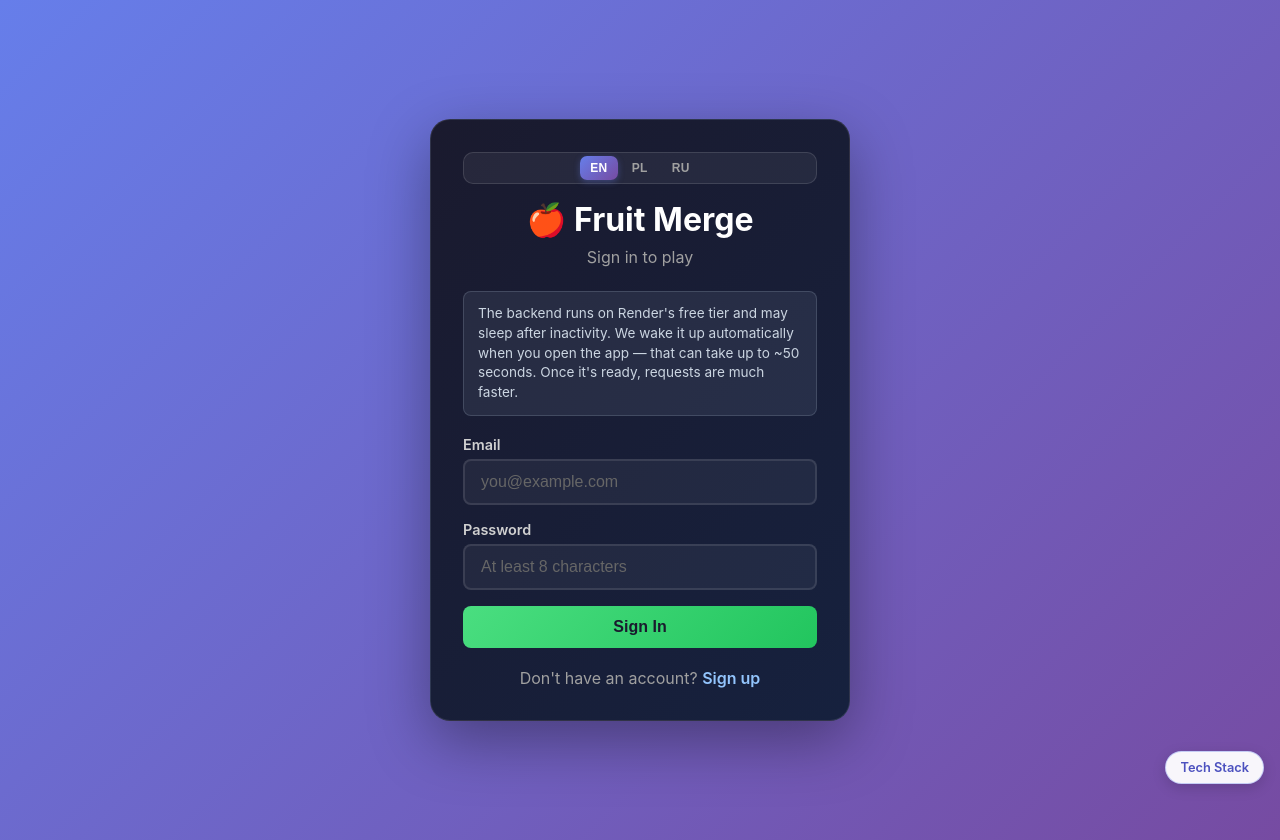
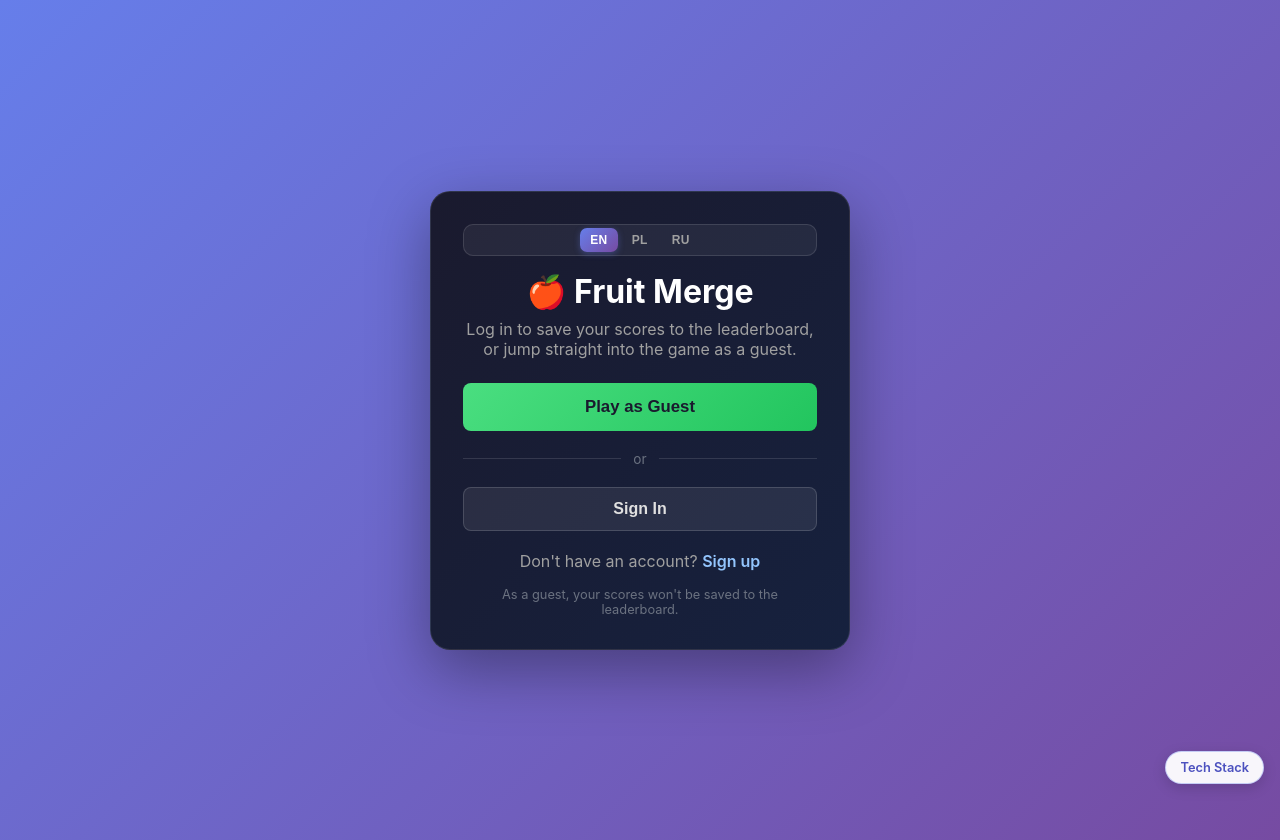
Before and after one commit to a1exymoroz/merge-fruit, a React (Vite) app: page / in a window 1280 px wide. Before the commit this address led to /login. Built offline with nearby package versions, Linux system fonts and the light colour scheme; no server answers.

Commit message:
Implement GuestGateModal for guest user experience: Add GuestGateModal component for guest login, update ProtectedRoute to conditionally render it, and enhance user feedback with localization updates for guest-related messages.

```diff
--- /dev/null
+++ b/src/components/auth/GuestGateModal.css
@@ -0,0 +1,57 @@
+.guest-gate-guest-btn {
+  width: 100%;
+  background: linear-gradient(135deg, #4ade80 0%, #22c55e 100%);
+  color: #1a1a2e;
+  border: none;
+  padding: 14px 24px;
+  border-radius: 8px;
+  font-size: 1.05rem;
+  font-weight: bold;
+  cursor: pointer;
+  transition: transform 0.2s;
+}
+
+.guest-gate-guest-btn:hover {
+  transform: translateY(-2px);
+}
+
+.guest-gate-divider {
+  display: flex;
+  align-items: center;
+  gap: 12px;
+  margin: 20px 0;
+  color: #6b7280;
+  font-size: 0.85rem;
+}
+
+.guest-gate-divider::before,
+.guest-gate-divider::after {
+  content: '';
+  flex: 1;
+  height: 1px;
+  background: rgba(255, 255, 255, 0.12);
+}
+
+.guest-gate-login-btn {
+  width: 100%;
+  background: rgba(255, 255, 255, 0.08);
+  color: #e0e0e0;
+  border: 1px solid rgba(255, 255, 255, 0.15);
+  padding: 12px 24px;
+  border-radius: 8px;
+  font-size: 1rem;
+  font-weight: 600;
+  cursor: pointer;
+  transition: transform 0.2s;
+}
+
+.guest-gate-login-btn:hover {
+  transform: translateY(-2px);
+}
+
+.guest-gate-note {
+  margin-top: 16px;
+  text-align: center;
+  color: #6b7280;
+  font-size: 0.8rem;
+}
--- /dev/null
+++ b/src/components/auth/GuestGateModal.tsx
@@ -0,0 +1,42 @@
+import { Link, useNavigate } from 'react-router-dom';
+import { Trans, useTranslation } from 'react-i18next';
+import { useAuth } from '../../contexts/AuthContext';
+import LanguageSwitcher from '../ui/LanguageSwitcher';
+import '../ui/AuthForm.css';
+import './GuestGateModal.css';
+
+function GuestGateModal() {
+  const { t } = useTranslation();
+  const navigate = useNavigate();
+  const { continueAsGuest } = useAuth();
+
+  return (
+    <div className="auth-page">
+      <div className="auth-card" role="dialog" aria-modal="true" aria-labelledby="guest-gate-title">
+        <LanguageSwitcher theme="dark" className="language-switcher--auth" />
+        <h1 id="guest-gate-title">{t('common.appTitle')}</h1>
+        <p className="auth-subtitle">{t('auth.welcomeSubtitle')}</p>
+
+        <button type="button" className="guest-gate-guest-btn" onClick={continueAsGuest}>
+          {t('auth.continueAsGuest')}
+        </button>
+
+        <div className="guest-gate-divider">
+          <span>{t('auth.or')}</span>
+        </div>
+
+        <button type="button" className="guest-gate-login-btn" onClick={() => navigate('/login')}>
+          {t('auth.signIn')}
+        </button>
+
+        <p className="auth-footer">
+          <Trans i18nKey="auth.noAccount" components={{ signupLink: <Link to="/signup" /> }} />
+        </p>
+
+        <p className="guest-gate-note">{t('auth.guestNote')}</p>
+      </div>
+    </div>
+  );
+}
+
+export default GuestGateModal;
--- a/src/components/auth/ProtectedRoute.tsx
+++ b/src/components/auth/ProtectedRoute.tsx
@@ -2,6 +2,7 @@ import { Navigate } from 'react-router-dom';
 import { useTranslation } from 'react-i18next';
 import { useAuth } from '../../contexts/AuthContext';
 import { getVerifyEmailPath } from '../../utils/verifyEmailPath';
+import GuestGateModal from './GuestGateModal';
 
 interface ProtectedRouteProps {
   children: React.ReactNode;
@@ -9,14 +10,14 @@ interface ProtectedRouteProps {
 
 function ProtectedRoute({ children }: ProtectedRouteProps) {
   const { t } = useTranslation();
-  const { user, isAuthenticated, isEmailVerified, isLoading } = useAuth();
+  const { user, isAuthenticated, isEmailVerified, isGuest, isLoading } = useAuth();
 
   if (isLoading) {
     return <div className="auth-loading">{t('common.loading')}</div>;
   }
 
   if (!isAuthenticated) {
-    return <Navigate to="/login" replace />;
+    return isGuest ? <>{children}</> : <GuestGateModal />;
   }
 
   if (!isEmailVerified) {
--- a/src/components/containers/MergeFruitGame.tsx
+++ b/src/components/containers/MergeFruitGame.tsx
@@ -8,6 +8,7 @@ import {
   Instructions,
   Leaderboard,
 } from '../ui';
+import { useAuth } from '../../contexts/AuthContext';
 import { useGamePhysics, type FruitRenderData } from '../../hooks/useGamePhysics';
 import { generateNextFruit } from '../../utils/fruitUtils';
 import { type FruitType, CONTAINER_WIDTH, DROP_Y } from '../../constants/gameConstants';
@@ -16,6 +17,7 @@ import './MergeFruitGame.css';
 
 function MergeFruitGame() {
   const dispatch = useAppDispatch();
+  const { isGuest } = useAuth();
   const highScore = useAppSelector(selectHighScore);
 
   const fruitsRef = useRef<Map<Matter.Body, { fruitType: FruitType; uniqueId: number }>>(new Map());
@@ -29,8 +31,10 @@ function MergeFruitGame() {
   const runnerRef = useRef<Matter.Runner | null>(null);
 
   useEffect(() => {
-    dispatch(fetchScores());
-  }, [dispatch]);
+    if (!isGuest) {
+      dispatch(fetchScores());
+    }
+  }, [dispatch, isGuest]);
 
   const createFruit = (fruitType: FruitType, x: number, y: number) => {
     if (!engineRef.current) return;
@@ -104,7 +108,7 @@ function MergeFruitGame() {
       <GameInfo nextFruit={nextFruit} onReset={resetGame} />
       {gameOver && <GameOverOverlay score={score} highScore={highScore} onPlayAgain={resetGame} />}
       <Instructions />
-      <Leaderboard />
+      {!isGuest && <Leaderboard />}
     </div>
   );
 }
--- a/src/components/containers/TechStackPage.tsx
+++ b/src/components/containers/TechStackPage.tsx
@@ -95,8 +95,8 @@ function FlowDiagram({ title, steps }: FlowDiagramProps) {
 
 function TechStackPage() {
   const { t } = useTranslation();
-  const { isAuthenticated } = useAuth();
-  const backPath = isAuthenticated ? '/' : '/login';
+  const { isAuthenticated, isGuest } = useAuth();
+  const backPath = isAuthenticated || isGuest ? '/' : '/login';
 
   return (
     <div className="tech-stack-page">
--- a/src/components/ui/GameHeader.tsx
+++ b/src/components/ui/GameHeader.tsx
@@ -13,14 +13,14 @@ interface GameHeaderProps {
 function GameHeader({ score, highScore }: GameHeaderProps) {
   const { t } = useTranslation();
   const navigate = useNavigate();
-  const { user, logout } = useAuth();
+  const { user, isGuest, logout } = useAuth();
 
   const handleLogout = () => {
     logout();
     navigate('/login', { replace: true });
   };
 
-  const userInitial = user?.displayName?.charAt(0).toUpperCase() ?? '?';
+  const userInitial = isGuest ? '?' : (user?.displayName?.charAt(0).toUpperCase() ?? '?');
 
   return (
     <div className="game-header">
@@ -29,13 +29,21 @@ function GameHeader({ score, highScore }: GameHeaderProps) {
           <span className="user-avatar" aria-hidden="true">
             {userInitial}
           </span>
-          <span className="user-greeting">{t('auth.hi', { name: user?.displayName })}</span>
+          <span className="user-greeting">
+            {isGuest ? t('auth.guestGreeting') : t('auth.hi', { name: user?.displayName })}
+          </span>
         </div>
         <div className="game-header-actions">
           <LanguageSwitcher />
-          <button type="button" className="logout-btn" onClick={handleLogout}>
-            {t('auth.logOut')}
-          </button>
+          {isGuest ? (
+            <button type="button" className="logout-btn" onClick={() => navigate('/login')}>
+              {t('auth.logIn')}
+            </button>
+          ) : (
+            <button type="button" className="logout-btn" onClick={handleLogout}>
+              {t('auth.logOut')}
+            </button>
+          )}
         </div>
       </div>
 
--- a/src/components/ui/GameOverOverlay.tsx
+++ b/src/components/ui/GameOverOverlay.tsx
@@ -1,4 +1,5 @@
 import { useState } from 'react';
+import { useNavigate } from 'react-router-dom';
 import { Trans, useTranslation } from 'react-i18next';
 import { useAuth } from '../../contexts/AuthContext';
 import { submitScore } from '../../services/leaderboardApi';
@@ -14,8 +15,9 @@ interface GameOverOverlayProps {
 
 function GameOverOverlay({ score, highScore, onPlayAgain }: GameOverOverlayProps) {
   const { t } = useTranslation();
+  const navigate = useNavigate();
   const dispatch = useAppDispatch();
-  const { user } = useAuth();
+  const { user, isGuest } = useAuth();
   const leaderboard = useAppSelector(selectLeaderboardEntries);
   const isNewHighScore = score > highScore && score > 0;
   const [submitted, setSubmitted] = useState(false);
@@ -56,7 +58,14 @@ function GameOverOverlay({ score, highScore, onPlayAgain }: GameOverOverlayProps
         </p>
         {isNewHighScore && <p className="new-high-score">{t('game.newHighScore')}</p>}
 
-        {!submitted ? (
+        {isGuest ? (
+          <div className="submit-score-form">
+            <p>{t('game.logInToSavePrompt')}</p>
+            <button type="button" onClick={() => navigate('/login')}>
+              {t('auth.logIn')}
+            </button>
+          </div>
+        ) : !submitted ? (
           <div className="submit-score-form">
             <p>{t('game.saveScorePrompt', { name: user?.displayName })}</p>
             <button type="button" onClick={handleSubmit} disabled={submitting || score <= 0}>
--- a/src/contexts/AuthContext.tsx
+++ b/src/contexts/AuthContext.tsx
@@ -19,12 +19,16 @@ interface AuthContextValue {
   user: StoredAuth | null;
   isAuthenticated: boolean;
   isEmailVerified: boolean;
+  isGuest: boolean;
   isLoading: boolean;
   login: (email: string, password: string) => Promise<StoredAuth>;
   signUp: (email: string, password: string, displayName: string) => Promise<StoredAuth>;
   markEmailVerified: () => void;
+  continueAsGuest: () => void;
   logout: () => void;
 }
+
+const GUEST_STORAGE_KEY = 'mergeFruitGuest';
 
 const AuthContext = createContext<AuthContextValue | null>(null);
 
@@ -54,6 +58,7 @@ function persistAuthResponse(response: {
 export function AuthProvider({ children }: { children: ReactNode }) {
   const [user, setUser] = useState<StoredAuth | null>(null);
   const [isLoading, setIsLoading] = useState(true);
+  const [guest, setGuest] = useState(() => sessionStorage.getItem(GUEST_STORAGE_KEY) === 'true');
 
   useEffect(() => {
     setUser(getStoredAuth());
@@ -90,9 +95,16 @@ export function AuthProvider({ children }: { children: ReactNode }) {
     });
   }, []);
 
+  const continueAsGuest = useCallback(() => {
+    sessionStorage.setItem(GUEST_STORAGE_KEY, 'true');
+    setGuest(true);
+  }, []);
+
   const logout = useCallback(() => {
     clearStoredAuth();
+    sessionStorage.removeItem(GUEST_STORAGE_KEY);
     setUser(null);
+    setGuest(false);
   }, []);
 
   const value = useMemo(
@@ -100,13 +112,15 @@ export function AuthProvider({ children }: { children: ReactNode }) {
       user,
       isAuthenticated: user !== null,
       isEmailVerified: user?.emailVerified ?? false,
+      isGuest: guest && user === null,
       isLoading,
       login,
       signUp,
       markEmailVerified,
+      continueAsGuest,
       logout,
     }),
-    [user, isLoading, login, signUp, markEmailVerified, logout],
+    [user, guest, isLoading, login, signUp, markEmailVerified, continueAsGuest, logout],
   );
 
   return <AuthContext.Provider value={value}>{children}</AuthContext.Provider>;
--- a/src/i18n/locales/en.json
+++ b/src/i18n/locales/en.json
@@ -42,7 +42,13 @@
     "verifyBanner": "Please verify your email to secure your account.",
     "verify": "Verify",
     "hi": "Hi, {{name}}",
-    "logOut": "Log out"
+    "logOut": "Log out",
+    "logIn": "Log in",
+    "or": "or",
+    "guestGreeting": "Playing as Guest",
+    "welcomeSubtitle": "Log in to save your scores to the leaderboard, or jump straight into the game as a guest.",
+    "continueAsGuest": "Play as Guest",
+    "guestNote": "As a guest, your scores won't be saved to the leaderboard."
   },
   "game": {
     "score": "Score: {{score}}",
@@ -56,6 +62,7 @@
     "finalScore": "Final Score: <strong>{{score}}</strong>",
     "newHighScore": "🎉 New High Score! 🎉",
     "saveScorePrompt": "Save your score as {{name}}?",
+    "logInToSavePrompt": "Log in to save your score to the leaderboard.",
     "saving": "Saving...",
     "saveScore": "Save Score",
     "ranked": "🏆 You ranked #{{rank}}!",
--- a/src/i18n/locales/pl.json
+++ b/src/i18n/locales/pl.json
@@ -42,7 +42,13 @@
     "verifyBanner": "Zweryfikuj swój e-mail, aby zabezpieczyć konto.",
     "verify": "Zweryfikuj",
     "hi": "Cześć, {{name}}",
-    "logOut": "Wyloguj się"
+    "logOut": "Wyloguj się",
+    "logIn": "Zaloguj się",
+    "or": "lub",
+    "guestGreeting": "Grasz jako gość",
+    "welcomeSubtitle": "Zaloguj się, aby zapisywać wyniki w rankingu, albo przejdź od razu do gry jako gość.",
+    "continueAsGuest": "Graj jako gość",
+    "guestNote": "Jako gość Twoje wyniki nie będą zapisywane w rankingu."
   },
   "game": {
     "score": "Wynik: {{score}}",
@@ -56,6 +62,7 @@
     "finalScore": "Końcowy wynik: <strong>{{score}}</strong>",
     "newHighScore": "🎉 Nowy rekord! 🎉",
     "saveScorePrompt": "Zapisać wynik jako {{name}}?",
+    "logInToSavePrompt": "Zaloguj się, aby zapisać wynik w rankingu.",
     "saving": "Zapisywanie...",
     "saveScore": "Zapisz wynik",
     "ranked": "🏆 Zająłeś/aś {{rank}}. miejsce!",
--- a/src/i18n/locales/ru.json
+++ b/src/i18n/locales/ru.json
@@ -42,7 +42,13 @@
     "verifyBanner": "Подтвердите эл. почту, чтобы защитить аккаунт.",
     "verify": "Подтвердить",
     "hi": "Привет, {{name}}",
-    "logOut": "Выйти"
+    "logOut": "Выйти",
+    "logIn": "Войти",
+    "or": "или",
+    "guestGreeting": "Вы играете как гость",
+    "welcomeSubtitle": "Войдите, чтобы сохранять результаты в таблице лидеров, или начните играть сразу как гость.",
+    "continueAsGuest": "Играть как гость",
+    "guestNote": "В гостевом режиме результаты не сохраняются в таблице лидеров."
   },
   "game": {
     "score": "Счёт: {{score}}",
@@ -56,6 +62,7 @@
     "finalScore": "Итоговый счёт: <strong>{{score}}</strong>",
     "newHighScore": "🎉 Новый рекорд! 🎉",
     "saveScorePrompt": "Сохранить счёт как {{name}}?",
+    "logInToSavePrompt": "Войдите, чтобы сохранить счёт в таблице лидеров.",
     "saving": "Сохранение...",
     "saveScore": "Сохранить счёт",
     "ranked": "🏆 Вы заняли {{rank}}-е место!",
```
